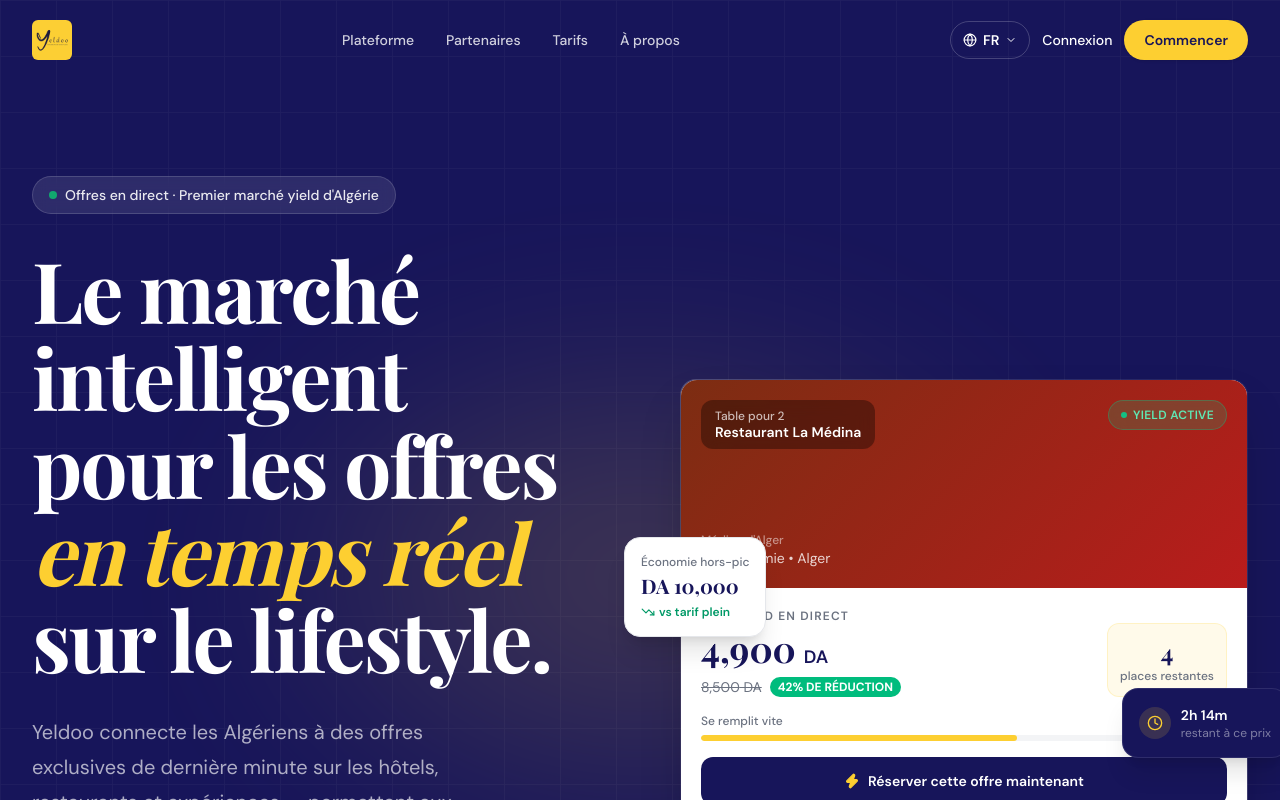
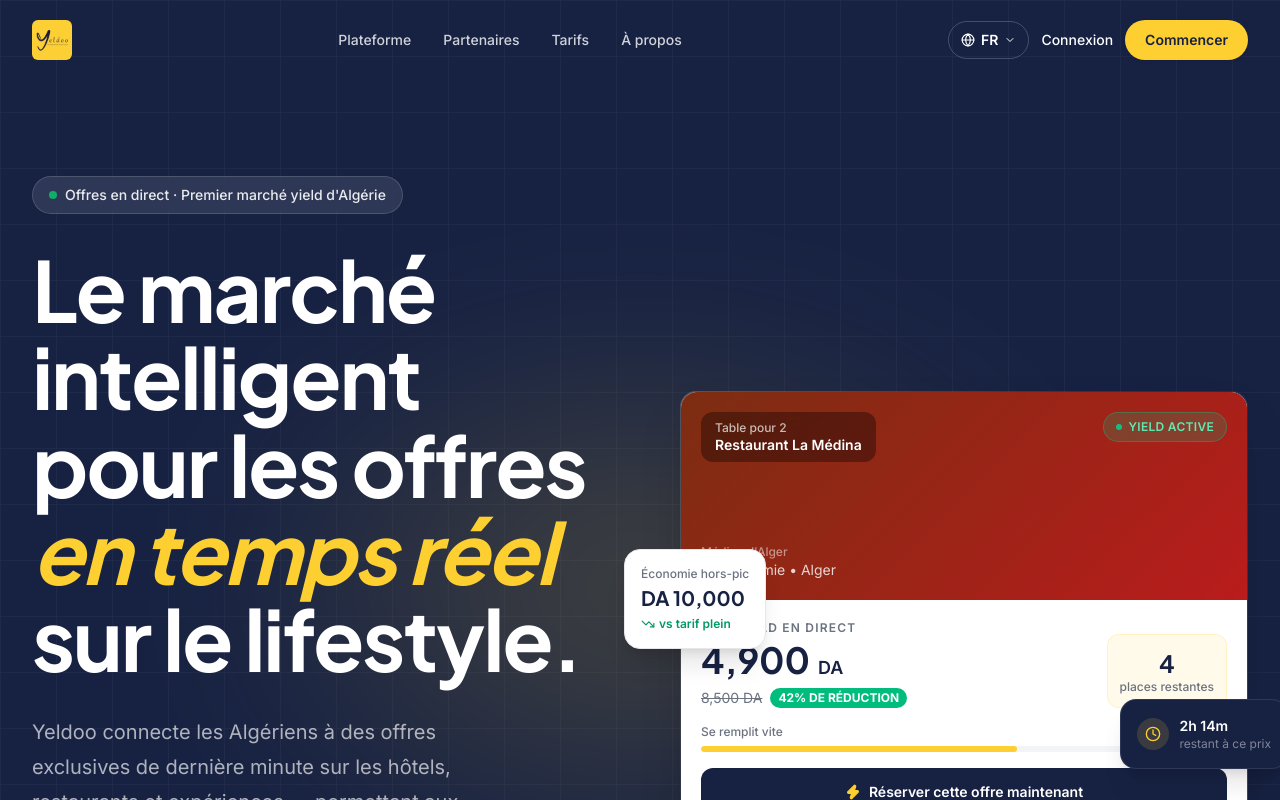
Before and after one commit to AmineBelho21/yeldoo, a Next.js app: page / in a window 1280 px wide. Shown: the top 800 px of the page. Built offline with nearby package versions, Linux system fonts and the light colour scheme.

Commit message:
feat: update font styles and brand colors in global CSS

```diff
--- a/app/globals.css
+++ b/app/globals.css
@@ -2,7 +2,7 @@
 
 @theme {
   /* Brand Colors */
-  --color-yeldoo-navy: #17155A;
+  --color-yeldoo-navy: #172243;
   --color-yeldoo-navy-light: #211E73;
   --color-yeldoo-gold: #fdcf31;
   --color-yeldoo-gold-dark: #e8b800;
@@ -13,8 +13,8 @@
   --color-yeldoo-muted-light: #9CA3AF;
 
   /* Typography */
-  --font-display: var(--font-playfair), "Georgia", serif;
-  --font-sans: var(--font-dm-sans), "system-ui", sans-serif;
+  --font-display: var(--font-jakarta), "system-ui", sans-serif;
+  --font-sans: var(--font-inter), "system-ui", sans-serif;
 
   /* Animation Easings */
   --ease-out-expo: cubic-bezier(0.22, 1, 0.36, 1);
@@ -22,13 +22,13 @@
 
 :root {
   --background: #ffffff;
-  --foreground: #17155A;
+  --foreground: #172243;
 }
 
 body {
   background: var(--background);
   color: var(--foreground);
-  font-family: var(--font-dm-sans), system-ui, -apple-system, sans-serif;
+  font-family: var(--font-inter), system-ui, -apple-system, sans-serif;
   -webkit-font-smoothing: antialiased;
   -moz-osx-font-smoothing: grayscale;
 }
--- a/app/layout.tsx
+++ b/app/layout.tsx
@@ -1,16 +1,16 @@
 import type { Metadata } from "next";
-import { Playfair_Display, DM_Sans, Cairo } from "next/font/google";
+import { Plus_Jakarta_Sans, Inter, Cairo } from "next/font/google";
 import "./globals.css";
 
-const playfair = Playfair_Display({
-  variable: "--font-playfair",
+const plusJakarta = Plus_Jakarta_Sans({
+  variable: "--font-jakarta",
   subsets: ["latin"],
-  weight: ["400", "500", "600", "700", "800", "900"],
+  weight: ["400", "500", "600", "700", "800"],
   display: "swap",
 });
 
-const dmSans = DM_Sans({
-  variable: "--font-dm-sans",
+const inter = Inter({
+  variable: "--font-inter",
   subsets: ["latin"],
   weight: ["300", "400", "500", "600", "700"],
   display: "swap",
@@ -38,7 +38,7 @@
   return (
     <html
       lang="en"
-      className={`${playfair.variable} ${dmSans.variable} ${cairo.variable} h-full antialiased`}
+      className={`${plusJakarta.variable} ${inter.variable} ${cairo.variable} h-full antialiased`}
     >
       <body className="min-h-full flex flex-col">{children}</body>
     </html>
```
